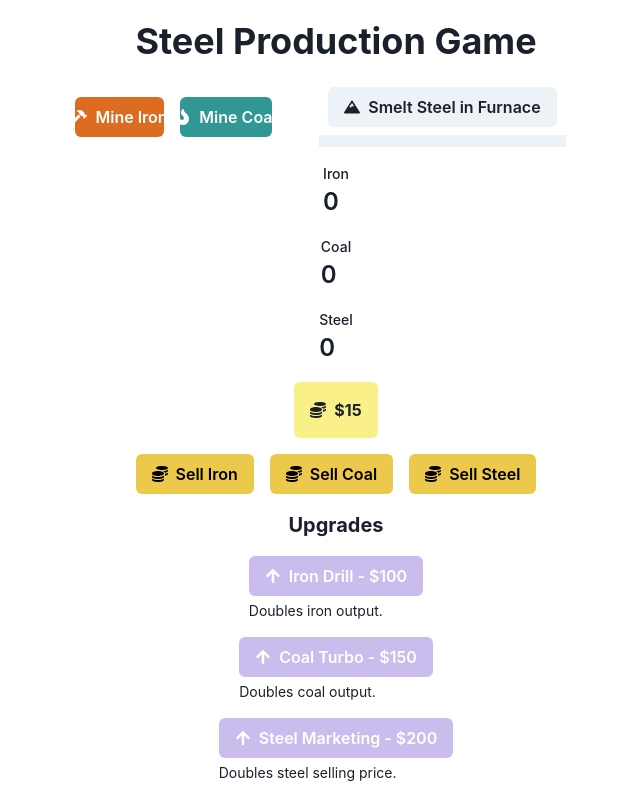
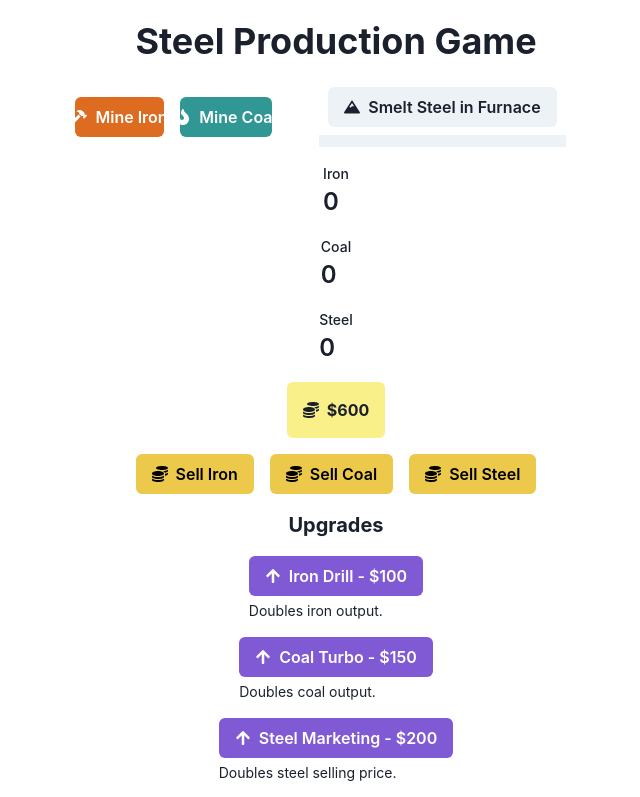
Before and after one commit to GPT-Engineer-App-Dev/steel-maker, a React (Vite) app: page / in a window 1280 px wide. Shown: the top 797 px of the page, without its empty margins (304-944 px from the left). Built offline with nearby package versions, Linux system fonts and the light colour scheme.

Commit message:
Updated the initial state of the `money` variable to 600 in the `Index` component.
give me 600

```diff
--- a/src/pages/Index.jsx
+++ b/src/pages/Index.jsx
@@ -14,7 +14,7 @@ const Index = () => {
   const [iron, setIron] = useState(0);
   const [coal, setCoal] = useState(0);
   const [steel, setSteel] = useState(0);
-  const [money, setMoney] = useState(15);
+  const [money, setMoney] = useState(600);
   const [upgrades, setUpgrades] = useState({
     ironUpgrade: false,
     coalUpgrade: false,
```
